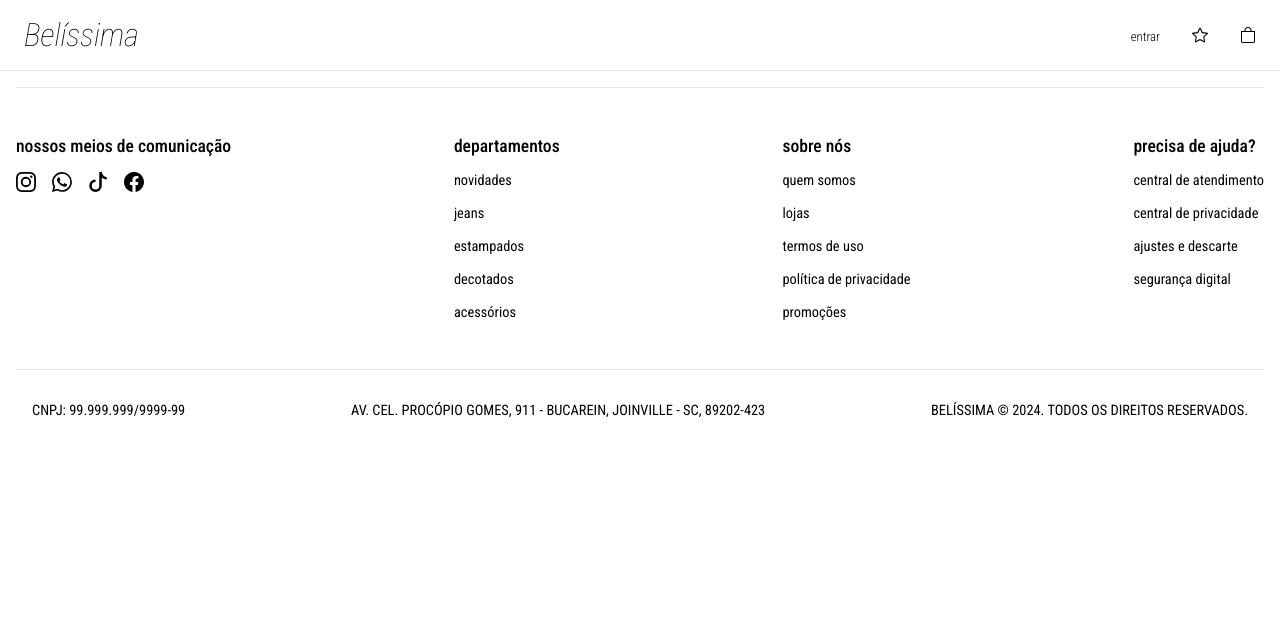
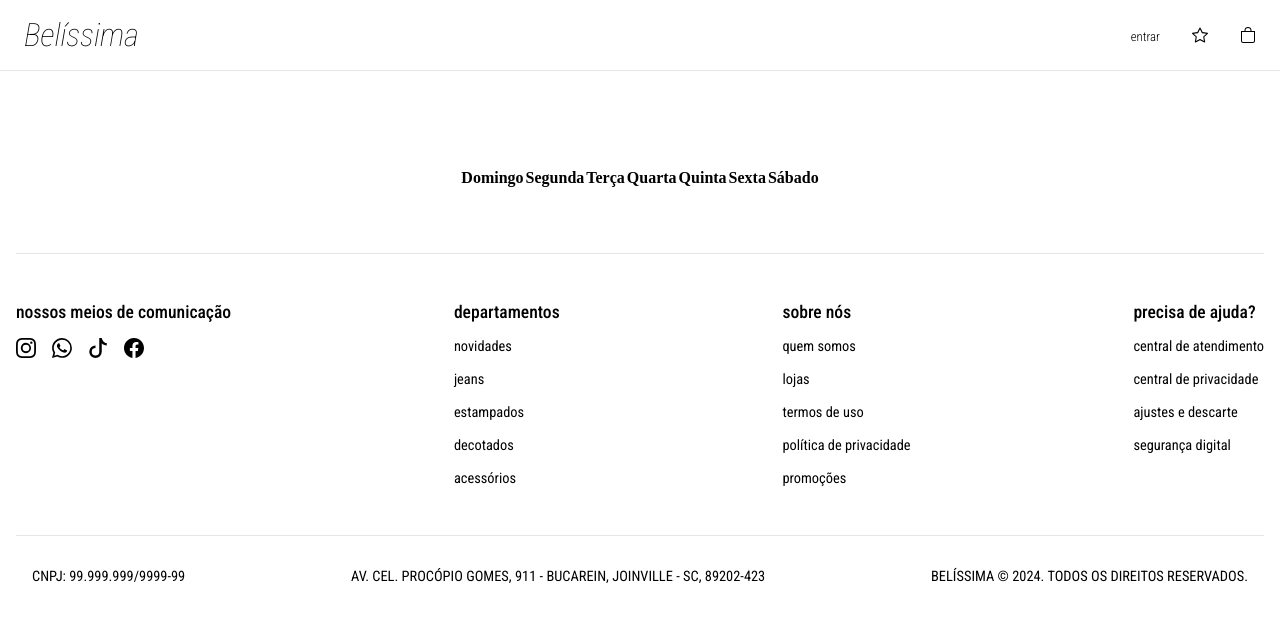
Before and after one commit to projeto-belissima/front-end, a Vue app: page /vendas in a window 1280 px wide. Shown: the top 622 px of the page. Built offline with nearby package versions, Linux system fonts and the light colour scheme.

Commit message:
feat: criação da página de vendas #13

```diff
--- a/src/router/index.js
+++ b/src/router/index.js
@@ -18,6 +18,11 @@ const router = createRouter({
       name: 'login',
       component: () => import('../views/LoginView.vue'),
     },
+    {
+      path: '/vendas',
+      name: 'vendas',
+      component: () => import('../views/VendaView.vue'),
+    },
   ],
 })
 
--- /dev/null
+++ b/src/views/VendaView.vue
@@ -0,0 +1,40 @@
+<script setup>
+import { ref} from 'vue'
+
+    const dias = ref([
+  {id: 1, nome: "Domingo", alt: ""},
+  {id: 2, nome: "Segunda", alt: ""},
+  {id: 3, nome: "Terça", alt: ""},
+  {id: 4, nome: "Quarta", alt: ""},
+  {id: 5, nome: "Quinta", alt: ""},
+  {id: 6, nome: "Sexta", alt: ""},
+  {id: 7, nome: "Sábado", alt: ""},
+
+])
+</script>
+
+<template>
+
+    <section class="header-dias">
+        <table>
+      <tr>
+        <th v-for = "dia in dias" :key="dia.id" class = "item-cabeçalho">
+           {{ dia.nome }}
+        </th>
+        </tr>
+        </table>
+    </section>
+</template>
+<style scoped>
+.header-dias {
+    display: flex;
+    gap: 1.5rem;
+    width: 100%;
+    margin-top: 3rem;
+    padding: 1rem;
+    justify-content: center;
+  }
+.header-dias table{
+    margin: 2rem;
+}
+</style>
```
